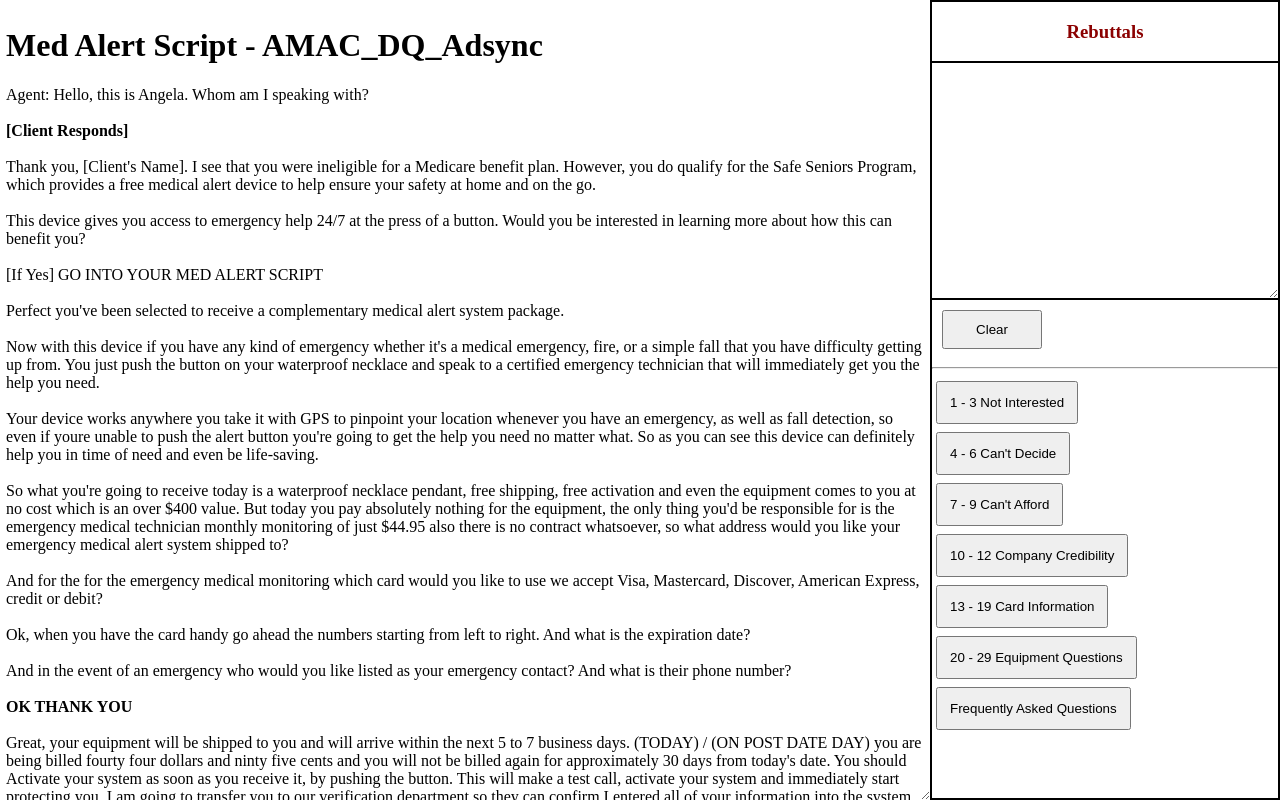
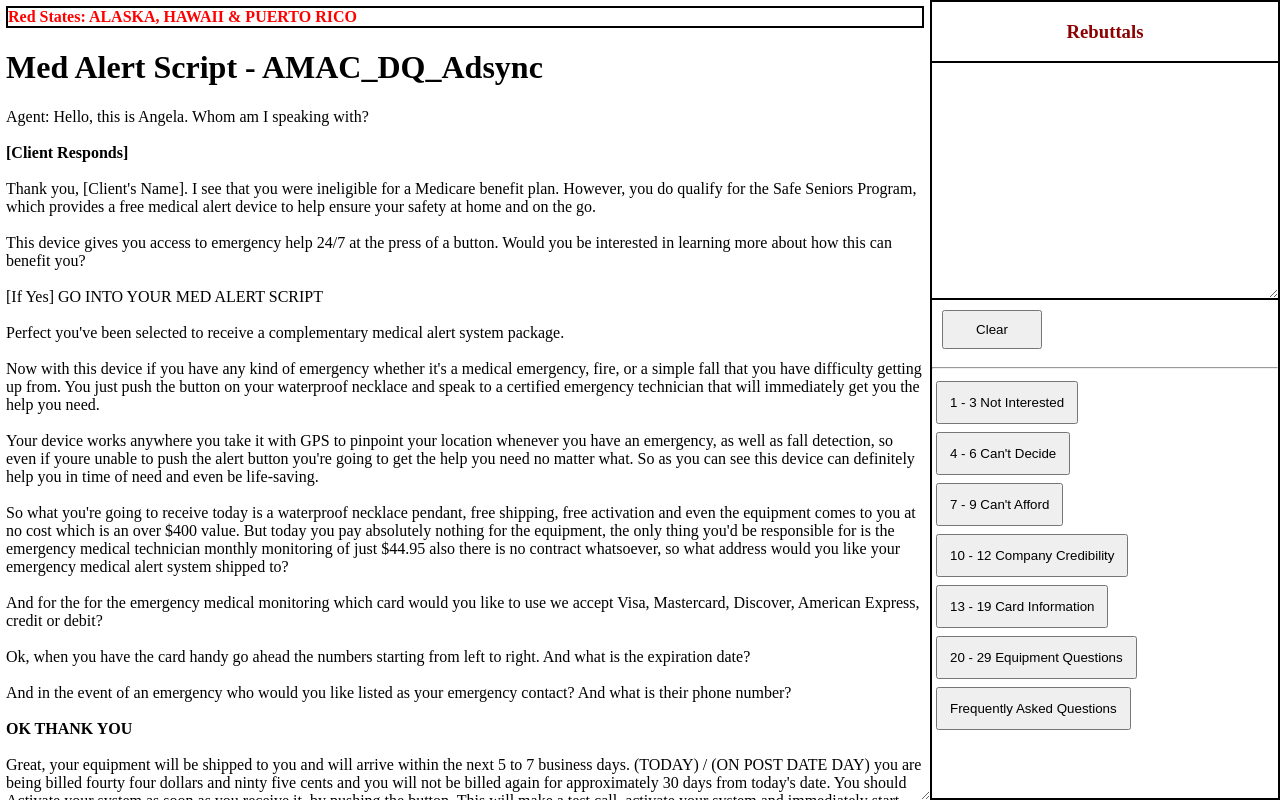
Before and after one commit to benjastro/medalert-script, a plain HTML site: page amac_dq_adsync.html in a window 1280 px wide. Drawn offline with Linux system fonts and the light colour scheme.

Commit message:
Add Red States

```diff
--- a/amac_dq_adsync.html
+++ b/amac_dq_adsync.html
@@ -7,7 +7,11 @@
     <title>Med Alert - AMAC_DQ_Adsync</title>
 </head>
 <body>
+    <script src="functions.js"></script>
     <div id="left-panel">
+        <script>
+            idPutPanel("left-panel", createRedStatesPanel());
+        </script>
         <h1>Med Alert Script - AMAC_DQ_Adsync</h1>
         <p>
             Agent: Hello, this is Angela. Whom am I speaking with?
--- /dev/null
+++ b/functions.js
@@ -0,0 +1,21 @@
+function createRedStatesPanel() {
+    let panel = document.createElement("div");
+
+    let strong = document.createElement("strong");
+    strong.innerText = "Red States: ALASKA, HAWAII & PUERTO RICO"
+    strong.style.color = "red";
+
+    panel.style.border = "2px solid black";
+    panel.style.position = "sticky";
+    panel.style.top = 0;
+    panel.style.backgroundColor = "white";
+    panel.style.boxSizing = "borderBox";
+
+    panel.appendChild(strong);
+
+    return panel;
+}
+
+function idPutPanel(id, panel) {
+    document.getElementById(id).appendChild(panel);
+}
```
Also changed, not shown: inbound.html (+4 -0 lines), index.html (+4 -0 lines), outbound.html (+4 -0 lines).
